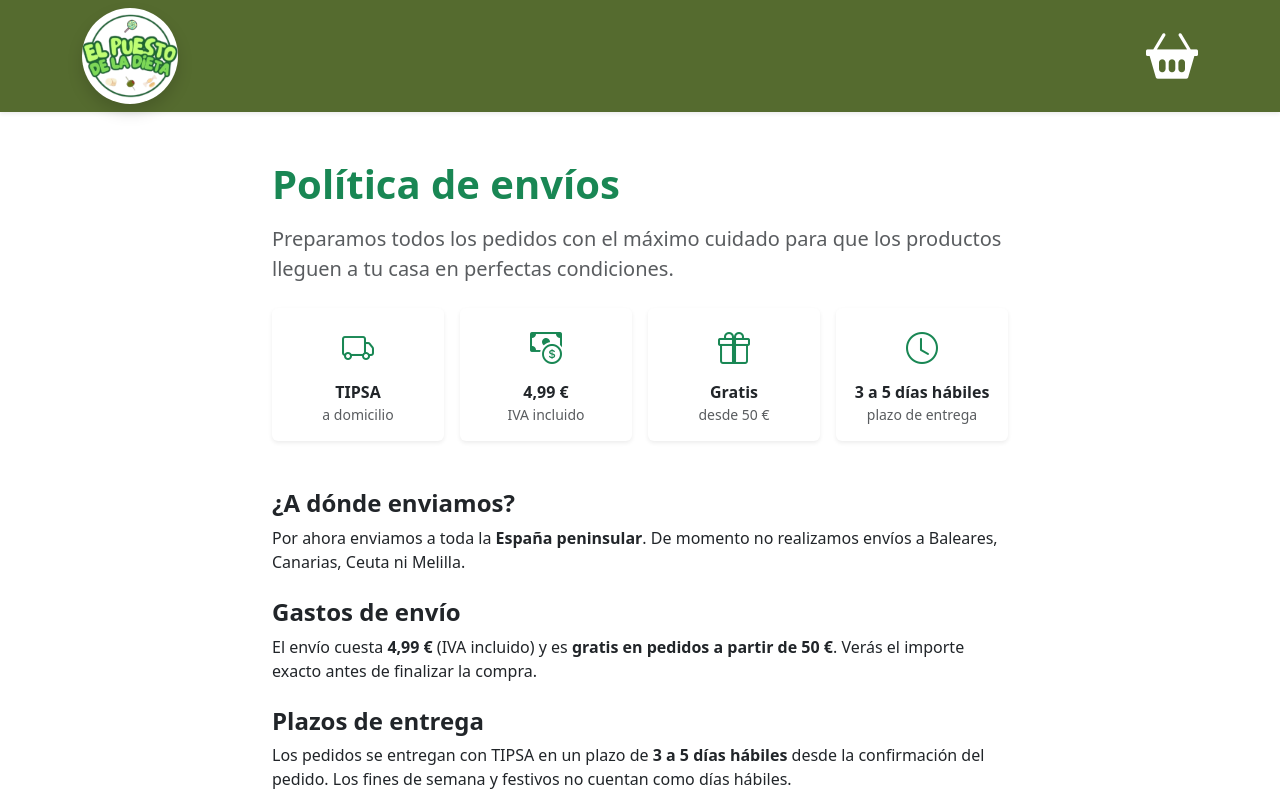
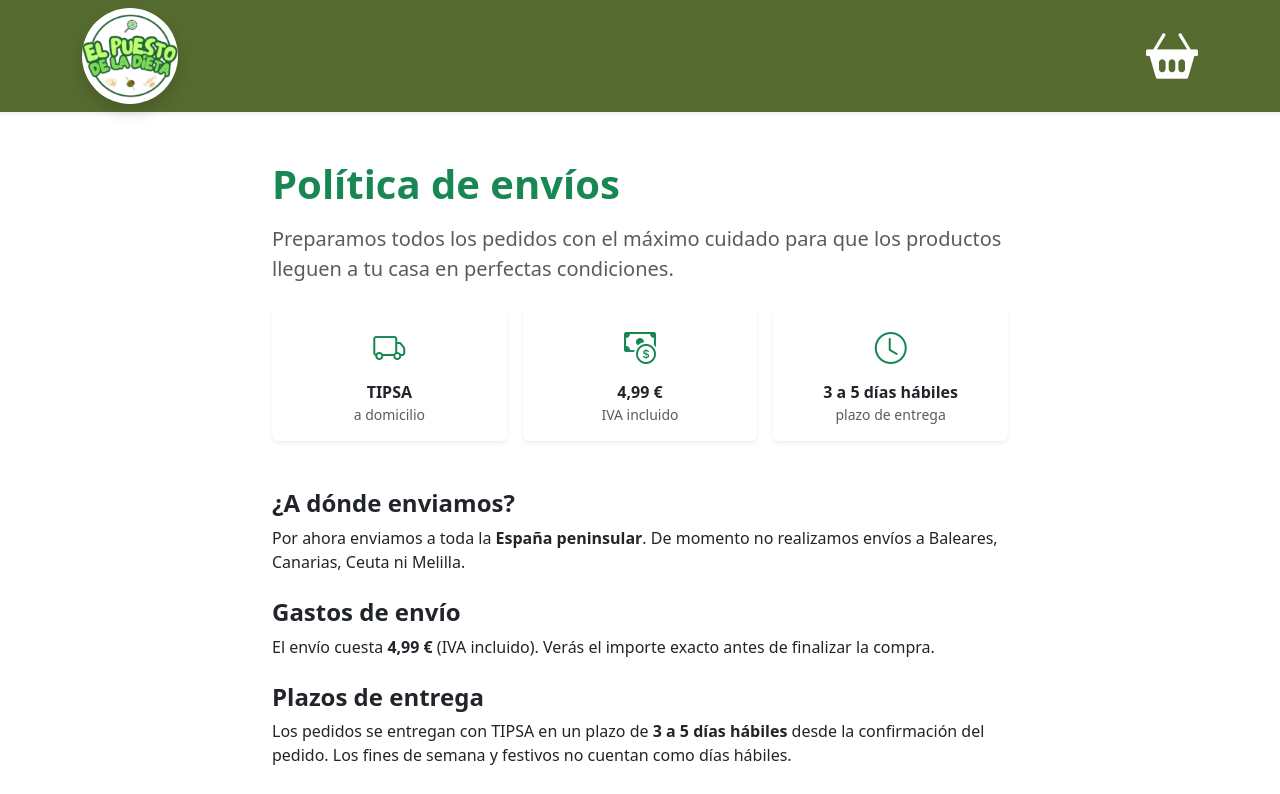
Before and after one commit to martaic/TiendaOnline, a React (Vite) app: page /politica-envios in a window 1280 px wide. Shown: the top 794 px of the page. Built offline with nearby package versions, Linux system fonts and the light colour scheme.

Commit message:
actualizacion

```diff
--- a/src/Carrito.jsx
+++ b/src/Carrito.jsx
@@ -12,7 +12,9 @@ const formatearPrecio = (valor) => formatoEuro.format(Number(valor || 0));
 
 // ===== ENVÍO (debe coincidir con lo configurado en Shopify) =====
 const COSTE_ENVIO = 4.99;
-const ENVIO_GRATIS_DESDE = 50;
+// Envío gratis desactivado de momento. Para volver a activarlo, pon el importe (p. ej. 50)
+// y crea también la tarifa gratuita en Shopify
+const ENVIO_GRATIS_DESDE = null;
 
 function Carrito() {
   const { cart, removeFromCart, updateQuantity, cartTotal } = useCart();
@@ -42,10 +44,11 @@ function Carrito() {
   }
 
   // Cálculos del envío
-  const envioGratis = cartTotal >= ENVIO_GRATIS_DESDE;
+  const hayEnvioGratis = ENVIO_GRATIS_DESDE !== null;
+  const envioGratis = hayEnvioGratis && cartTotal >= ENVIO_GRATIS_DESDE;
   const costeEnvio = envioGratis ? 0 : COSTE_ENVIO;
-  const faltaParaGratis = Math.max(0, ENVIO_GRATIS_DESDE - cartTotal);
-  const progresoEnvio = Math.min(100, (cartTotal / ENVIO_GRATIS_DESDE) * 100);
+  const faltaParaGratis = hayEnvioGratis ? Math.max(0, ENVIO_GRATIS_DESDE - cartTotal) : 0;
+  const progresoEnvio = hayEnvioGratis ? Math.min(100, (cartTotal / ENVIO_GRATIS_DESDE) * 100) : 0;
 
   const handleCheckout = async () => {
     setPagando(true);
@@ -71,7 +74,8 @@ function Carrito() {
       <div className="row g-4">
         {/* LISTA DE PRODUCTOS */}
         <div className="col-lg-8">
-          {/* Aviso de envío gratis */}
+          {/* Aviso de envío gratis (solo si está activado) */}
+          {hayEnvioGratis && (
             <div
               className={`card border-0 mb-3 p-3 ${envioGratis ? 'bg-success-subtle' : 'bg-light'}`}
               aria-live="polite"
@@ -101,6 +105,7 @@ function Carrito() {
                 ></div>
               </div>
             </div>
+          )}
 
           {cart.map((item) => {
             const titulo = item.title || item.nombre || 'Producto';
--- a/src/PoliticaEnvios.jsx
+++ b/src/PoliticaEnvios.jsx
@@ -4,8 +4,12 @@ import { Link } from 'react-router-dom';
 // ===== DATOS DE ENVÍO (deben coincidir con lo configurado en Shopify) =====
 const TRANSPORTISTA = 'TIPSA';
 const COSTE_ENVIO = '4,99 €';
-const ENVIO_GRATIS_DESDE = '50 €';
+// Envío gratis desactivado de momento. Para volver a activarlo, pon el importe (p. ej. '50 €')
+const ENVIO_GRATIS_DESDE = null;
 const PLAZO = '3 a 5 días hábiles';
+
+// Con envío gratis hay 4 tarjetas en el resumen; sin él, 3
+const COLUMNA = ENVIO_GRATIS_DESDE ? 'col-6 col-md-3' : 'col-12 col-sm-4';
 
 function PoliticaEnvios() {
   useEffect(() => {
@@ -22,28 +26,30 @@ function PoliticaEnvios() {
 
       {/* Resumen rápido */}
       <div className="row g-3 mb-5 text-center">
-        <div className="col-6 col-md-3">
+        <div className={COLUMNA}>
           <div className="card border-0 shadow-sm h-100 p-3">
             <i className="bi bi-truck fs-2 text-success"></i>
             <div className="fw-bold mt-2">{TRANSPORTISTA}</div>
             <div className="small text-muted">a domicilio</div>
           </div>
         </div>
-        <div className="col-6 col-md-3">
+        <div className={COLUMNA}>
           <div className="card border-0 shadow-sm h-100 p-3">
             <i className="bi bi-cash-coin fs-2 text-success"></i>
             <div className="fw-bold mt-2">{COSTE_ENVIO}</div>
             <div className="small text-muted">IVA incluido</div>
           </div>
         </div>
-        <div className="col-6 col-md-3">
-          <div className="card border-0 shadow-sm h-100 p-3">
-            <i className="bi bi-gift fs-2 text-success"></i>
-            <div className="fw-bold mt-2">Gratis</div>
-            <div className="small text-muted">desde {ENVIO_GRATIS_DESDE}</div>
+        {ENVIO_GRATIS_DESDE && (
+          <div className={COLUMNA}>
+            <div className="card border-0 shadow-sm h-100 p-3">
+              <i className="bi bi-gift fs-2 text-success"></i>
+              <div className="fw-bold mt-2">Gratis</div>
+              <div className="small text-muted">desde {ENVIO_GRATIS_DESDE}</div>
+            </div>
           </div>
-        </div>
-        <div className="col-6 col-md-3">
+        )}
+        <div className={COLUMNA}>
           <div className="card border-0 shadow-sm h-100 p-3">
             <i className="bi bi-clock fs-2 text-success"></i>
             <div className="fw-bold mt-2">{PLAZO}</div>
@@ -60,9 +66,13 @@ function PoliticaEnvios() {
 
       <h2 className="fs-4 fw-bold mt-4">Gastos de envío</h2>
       <p>
-        El envío cuesta <strong>{COSTE_ENVIO}</strong> (IVA incluido) y es{' '}
-        <strong>gratis en pedidos a partir de {ENVIO_GRATIS_DESDE}</strong>. Verás el importe
-        exacto antes de finalizar la compra.
+        El envío cuesta <strong>{COSTE_ENVIO}</strong> (IVA incluido)
+        {ENVIO_GRATIS_DESDE && (
+          <>
+            {' '}y es <strong>gratis en pedidos a partir de {ENVIO_GRATIS_DESDE}</strong>
+          </>
+        )}
+        . Verás el importe exacto antes de finalizar la compra.
       </p>
 
       <h2 className="fs-4 fw-bold mt-4">Plazos de entrega</h2>
```
Lines whose indentation alone changed are shown as unchanged.
